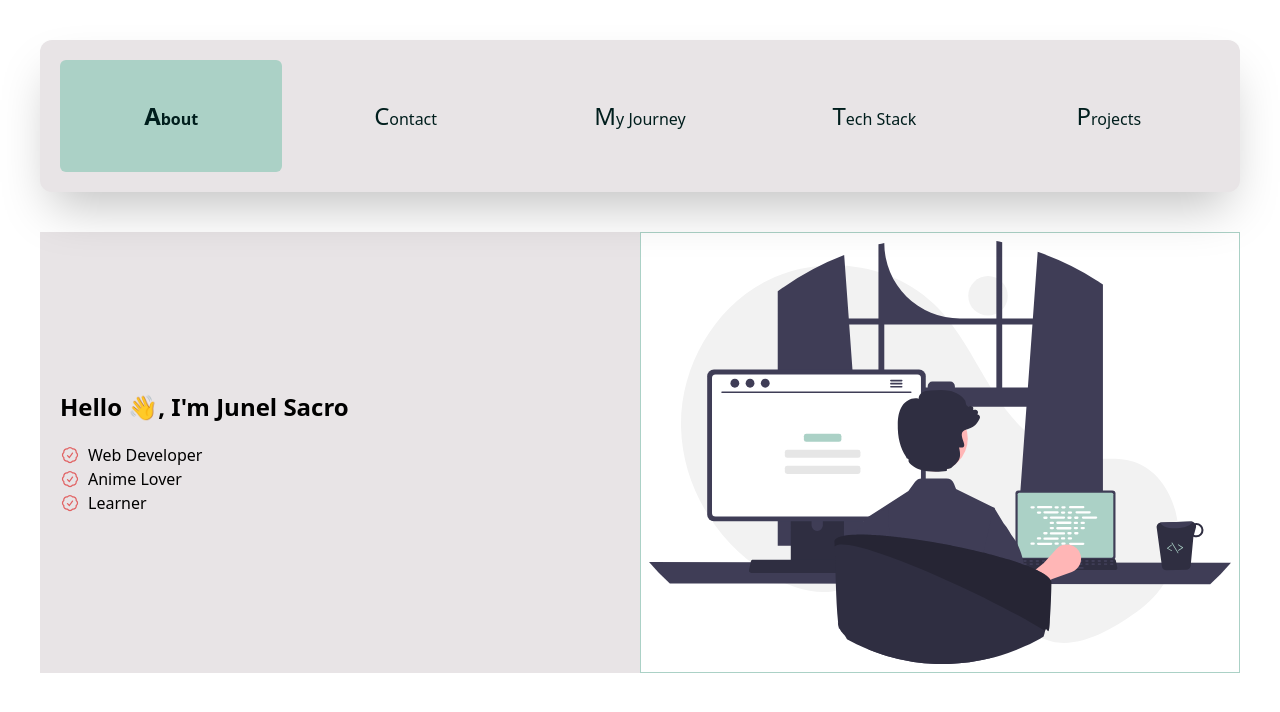
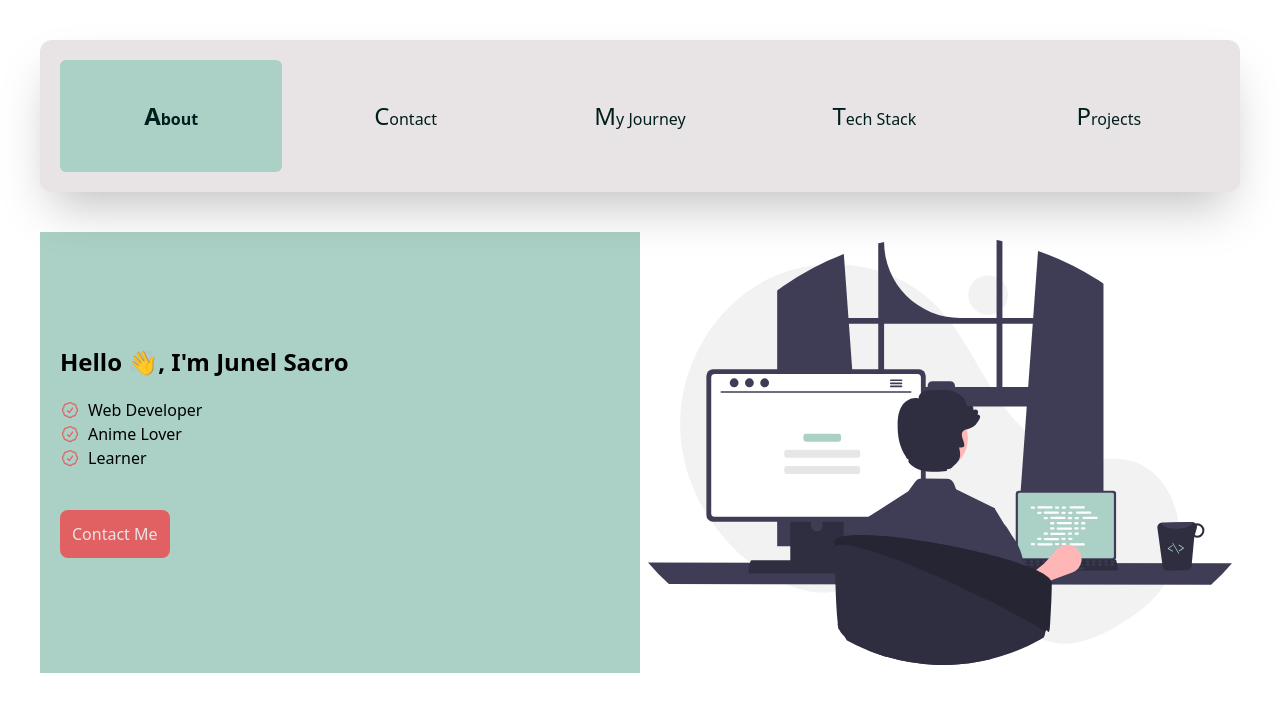
Before and after one commit to zacro14/junel, a Next.js app: page / in a window 1280 px wide. Shown: the top 712 px of the page. Built offline with nearby package versions, Linux system fonts and the light colour scheme.

Commit message:
feat: add cta button

```diff
--- a/pages/index.tsx
+++ b/pages/index.tsx
@@ -6,13 +6,14 @@ import Image from 'next/image'
 import Programming from 'images/programming.svg'
 import { CheckBadgeIcon } from '@heroicons/react/24/outline'
 import Seo from 'components/seo'
+import Link from 'next/link'
 
 export default function Home() {
     return (
         <div className="container mx-auto">
-            <Seo />
-            <div className="grid grid-row-2 md:grid-cols-2 items-center justify-center h-64">
-                <div className="bg-main h-full p-5 text-center flex items-start justify-center flex-col border border-hidden">
+            <Seo title="Junel Sacro | About" />
+            <div className="grid grid-row-2 md:grid-cols-2 items-center justify-center">
+                <div className="bg-secondary h-full p-5 text-center flex items-start justify-center flex-col border border-hidden">
                     <h1 className="font-bold text-2xl">
                         Hello 👋, I'm Junel Sacro
                     </h1>
@@ -30,8 +31,11 @@ export default function Home() {
                             <span>Learner</span>
                         </div>
                     </div>
+                    <button className="bg-tertiary p-3 text-main rounded-lg mt-10">
+                        <Link href={'/contact'}>Contact Me</Link>
+                    </button>
                 </div>
-                <span className="full p-2 border-secondary border">
+                <span className="full p-2">
                     <Image className="h-full" src={Programming} alt={'Me'} />
                 </span>
             </div>
```
